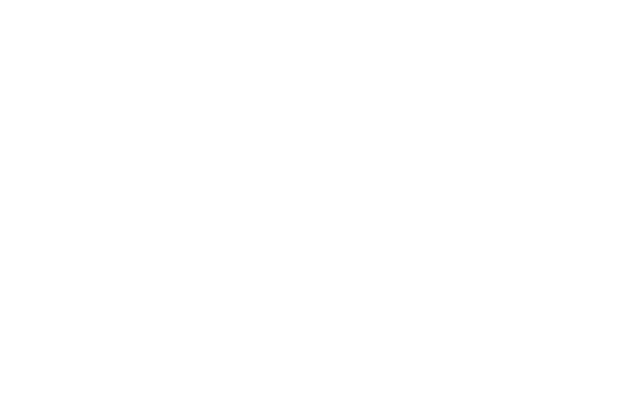
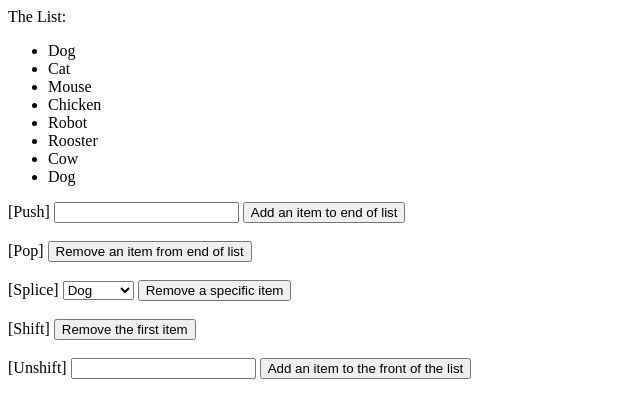
Before and after one commit to iaristotleg18/40kpointmanager, a plain HTML site: page docs/homework.html in a window 1280 px wide. Shown: the whole page, without its empty margins (0-640 px from the left). Drawn offline with nearby package versions, Linux system fonts and the light colour scheme.

Commit message:
homework

```diff
--- a/docs/homework.html
+++ b/docs/homework.html
@@ -5,7 +5,37 @@
     <script src="homework.js"></script>
 </head>
 <body>
+    <div>
+        The List:
+        <ul id='theList'></ul>
+    </div>
 
-
+    <div>
+        <label for='push'>[Push]</label>
+        <input id='pushItem' type='text' name='push'>
+        <button id='pushItemButton'>Add an item to end of list</button>
+    </div>
+</br>
+    <div>
+        <label for='pop'>[Pop]</label>
+        <button id='popItemButton'>Remove an item from end of list</button>
+    </div>
+</br>
+    <div>
+        <label for='allItems'>[Splice]</label>
+        <select id="allItems"></select>
+        <button id='spliceItemButton'>Remove a specific item</button>
+    </div>
+</br>
+    <div>
+        <label for='shift'>[Shift]</label>
+        <button id='shiftItemButton'>Remove the first item</button>
+    </div>
+</br>
+    <div>
+        <label for='unshift'>[Unshift]</label>
+        <input id='unshiftItem' type='text' name='unshift'>
+        <button id='unshiftItemButton'>Add an item to the front of the list</button>
+    </div>
 </body>
 </html>
--- a/docs/homework.js
+++ b/docs/homework.js
@@ -1,4 +1,112 @@
 $(document).ready(function() {
 
+  // Do not manaully change the list
+  var theList = [
+    'Dog',
+    'Cat',
+    'Mouse',
+    'Chicken',
+    'Robot',
+    'Rooster',
+    'Cow',
+    'Dog'
+  ];
 
+  // Dont change this function
+  function recomputeTheList() {
+    $('#allItems').empty();
+    $('#theList').empty();
+    theList.forEach(function(item, index) {
+      $('#theList').append('<li>' + item + '</li>');
+      $('#allItems').append('<option value=' + index + '>' + item + '</option>');
+    });
+  }
+  // Dont change this
+  recomputeTheList();
+
+  // There are 5 operations you can perform on an array to change its content:
+  // 1) Push - add an item to the end of the list
+  // 2) Pop - remove the last item in the list
+  // 3) Splice - remove the item at a specific index in the list
+  // 4) Shift - remove the first item in the list
+  // 5) Unshift - add an item to the front of the list
+  //
+  // Below there are 5 sections below. In each of them you need to add a
+  // SINGLE LINE OF CODE
+  // that performs the operation for that section.
+
+
+  /*
+  ============
+      PUSH
+  ============
+  */
+  $('#pushItemButton').click(function(event) {
+    // Dont change this
+    var itemToAdd = $('#pushItem').val()
+
+    // "PUSH" itemToAdd onto theList
+    // YOUR CODE HERE
+
+    // Dont change this
+    recomputeTheList();
+  });
+
+  /*
+  ============
+      POP
+  ============
+  */
+  $('#popItemButton').click(function(event) {
+    // "POP" an item off theList
+    // YOUR CODE HERE
+
+    // Dont change this
+    recomputeTheList();
+  });
+
+  /*
+  ============
+     SPLICE
+  ============
+  */
+  $('#spliceItemButton').click(function(event) {
+    // Dont change this
+    var indexOfSelectedItem = $("#allItems").children("option:selected").val();
+
+    // "Splice" the selected item off theList using indexOfSelectedItem
+    // YOUR CODE HERE (hint use indexOfSelectedItem)
+
+    // Dont change this
+    recomputeTheList();
+  });
+
+  /*
+  ============
+     SHIFT
+  ============
+  */
+  $('#shiftItemButton').click(function(event) {
+    // 'Shift' the first item off the list
+    // YOUR CODE HERE
+
+    // Dont change this
+    recomputeTheList();
+  });
+
+  /*
+  ============
+     UNSHIFT
+  ============
+  */
+  $('#unshiftItemButton').click(function(event) {
+    // Dont change this
+    var itemToAdd = $('#unshiftItem').val()
+
+    // 'Unshift' the itemToAdd to the front of the list
+    // YOUR CODE HERE
+
+    // Dont change this
+    recomputeTheList();
+  });
 });
```
